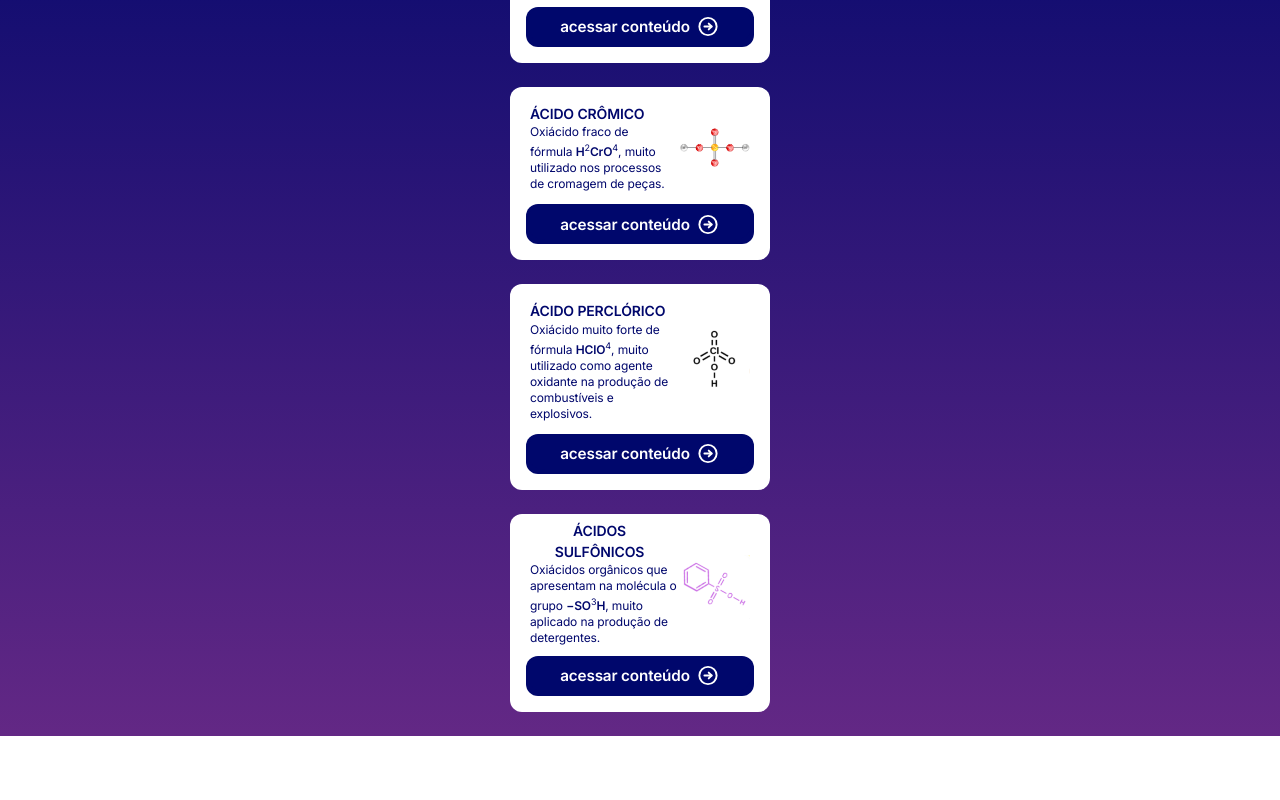
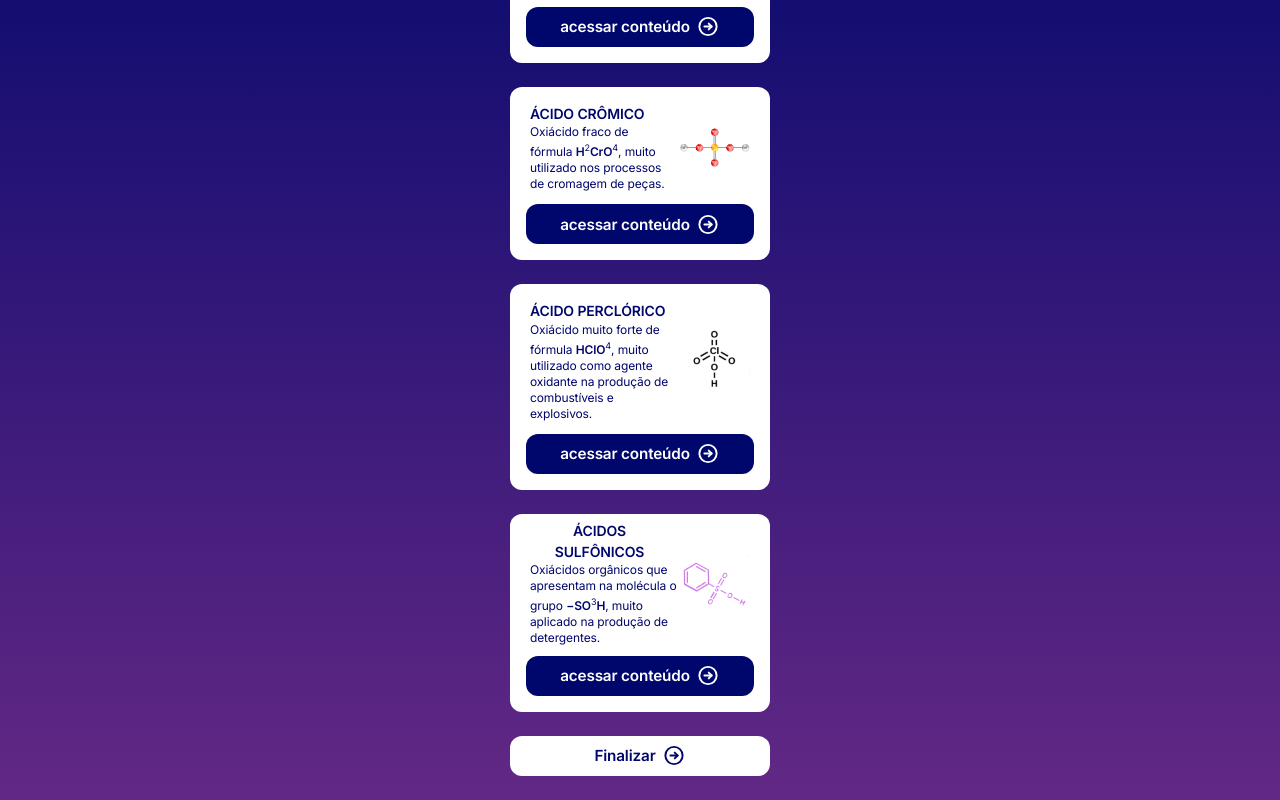
Before and after one commit to lozinskydino/livrariaotep, a Next.js app: page /acidos/topicos in a window 1280 px wide. Shown: the part 196-996 px from the top of the page. Before the commit the page ends 932 px from the top, so only its background shows below. Built offline with nearby package versions, Linux system fonts and the light colour scheme.

Commit message:
feat: add acid topics pages with content about sulfonic acids and final summary

```diff
--- a/src/app/acidos/final/page.tsx
+++ b/src/app/acidos/final/page.tsx
@@ -34,7 +34,7 @@ export default function AcidosFinalPage() {
         <div className="w-[260px]">
           <Botao
             onClick={() => router.push("/acidos")}
-            label="Voltar ao Início"
+            label="Reiniciar"
             variant="acidos"
             height="40px"
           />
--- a/src/app/acidos/topicos/page.tsx
+++ b/src/app/acidos/topicos/page.tsx
@@ -147,6 +147,17 @@ export default function AcidosTopicos() {
                 iconRightSize={24}
               />
             </div>
+
+            <div className="w-[260px]">
+                        <Botao
+                          onClick={() => router.push("/acidos/final")}
+                          label="Finalizar"
+                          variant="acidos"
+                          iconRightSrc="/assets/images/acidos/arrow-right.svg"
+                          iconRightAlt="Finalizar"
+                          height="40px"
+                        />
+                      </div>
           </div>
         </div>
       </div>
--- a/src/app/acidos/topicos/sulfonicos/antisseptico/page.tsx
+++ b/src/app/acidos/topicos/sulfonicos/antisseptico/page.tsx
@@ -45,11 +45,9 @@ export default function SulfonicosAntisseptico() {
 
           <div className="w-[260px]">
             <Botao
-              onClick={() => router.push("/acidos/final")}
-              label="Finalizar"
+              onClick={() => router.back()}
+              label="Voltar"
               variant="acidos"
-              iconRightSrc="/assets/images/acidos/arrow-right.svg"
-              iconRightAlt="Finalizar"
               height="40px"
             />
           </div>
--- a/src/app/acidos/topicos/sulfonicos/page.tsx
+++ b/src/app/acidos/topicos/sulfonicos/page.tsx
@@ -142,7 +142,7 @@ export default function AcidosSulfonicosDetalhe() {
           {/* Botão Voltar */}
           <div className="w-[260px]">
             <Botao
-              onClick={() => router.push("/acidos/topicos")}
+              onClick={() => router.back()}
               label="Voltar"
               variant="acidos"
               height="40px"
```
